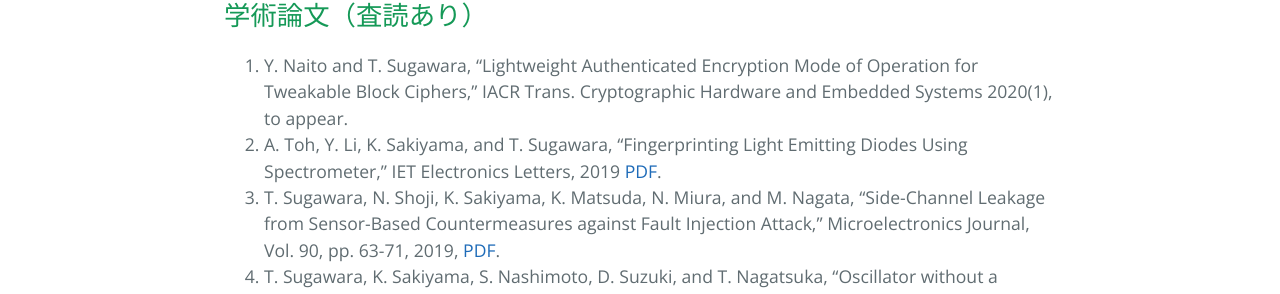
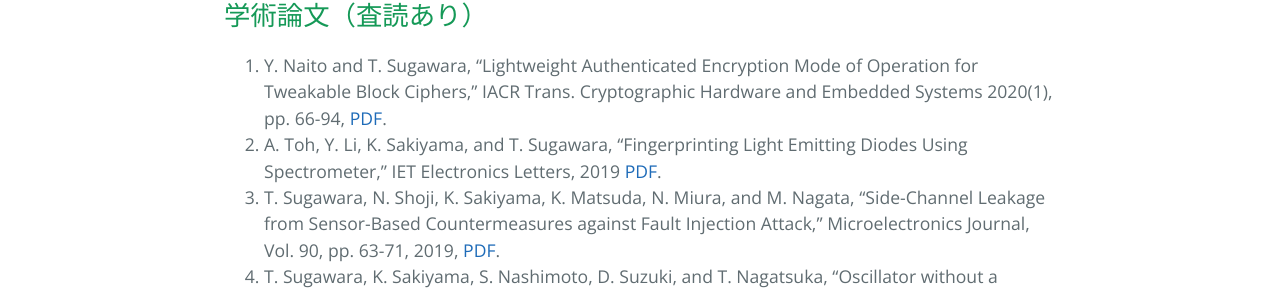
Before and after one commit to sugawara-bbbb/weblab, a Jekyll site: the page built from publication.md, in a window 1280 px wide and 900 px high. Shown: the part 503-797 px from the top of the window. Built offline with Jekyll 4.4.1, drawn with Linux system fonts in a browser that asks for light colours; our own code applies the rules of GitHub Pages for plain Markdown files.

Commit message:
Publication を更新．

```diff
--- a/publication.md
+++ b/publication.md
@@ -9,7 +9,7 @@ layout: default
 
 ## 学術論文（査読あり）
 
-1. Y. Naito and T. Sugawara, "Lightweight Authenticated Encryption Mode of Operation for Tweakable Block Ciphers," IACR Trans. Cryptographic Hardware and Embedded Systems 2020(1), to appear.
+1. Y. Naito and T. Sugawara, "Lightweight Authenticated Encryption Mode of Operation for Tweakable Block Ciphers," IACR Trans. Cryptographic Hardware and Embedded Systems 2020(1), pp. 66-94, [PDF](https://tches.iacr.org/index.php/TCHES/article/view/8393/7777).
 1. A. Toh, Y. Li, K. Sakiyama, and T. Sugawara, "Fingerprinting Light Emitting Diodes Using Spectrometer," IET Electronics Letters, 2019 [PDF](https://digital-library.theiet.org/content/journals/10.1049/el.2019.1908).
 1. T. Sugawara, N. Shoji, K. Sakiyama, K. Matsuda, N. Miura, and M. Nagata, "Side-Channel Leakage from Sensor-Based Countermeasures against Fault Injection Attack," Microelectronics Journal, Vol. 90, pp. 63-71, 2019, [PDF](https://www.sciencedirect.com/science/article/pii/S0026269218309534/pdfft?md5=41669e5a35c86b818295ed653078e7f8).
 1. T. Sugawara, K. Sakiyama, S. Nashimoto, D. Suzuki, and T. Nagatsuka, "Oscillator without a Combinatorial Loop and its Threat to FPGA in Data Center," IET Electronics Letters, 2019 [PDF](https://digital-library.theiet.org/content/journals/10.1049/el.2019.0163).
```
